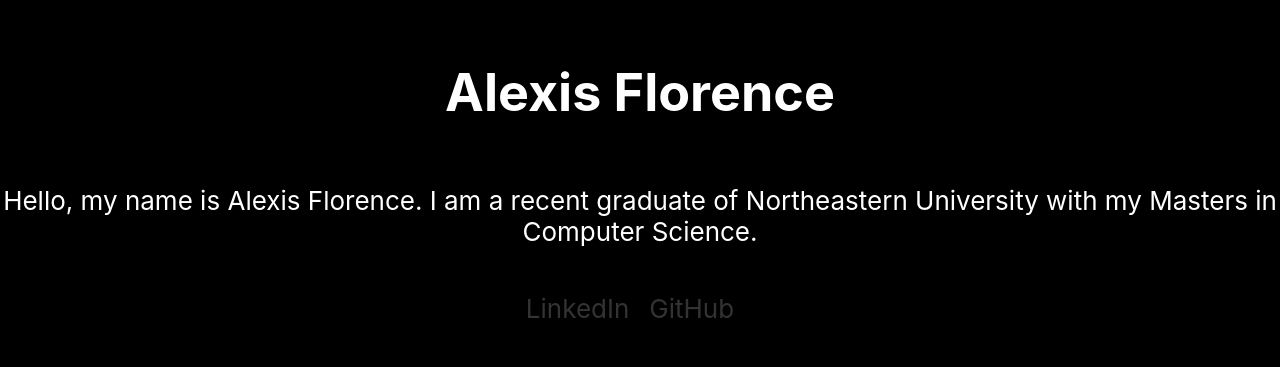
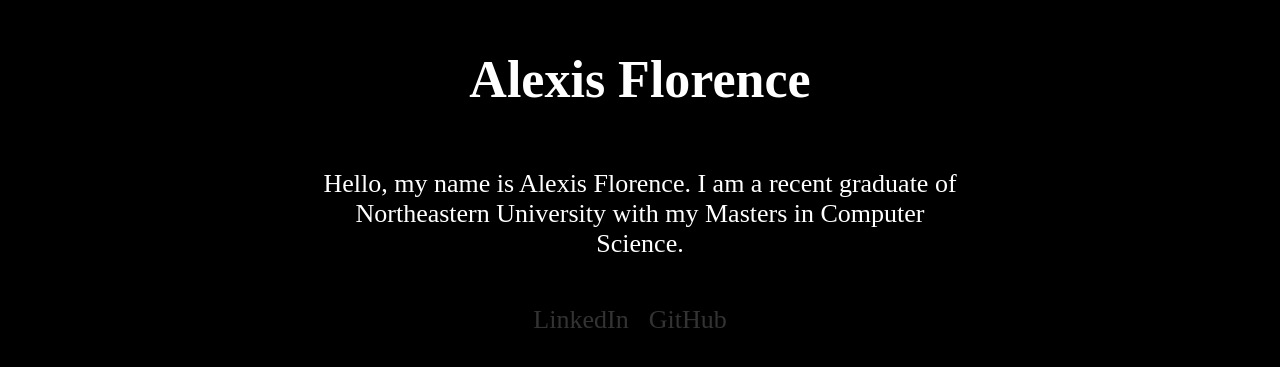
Before and after one commit to alexisflorence/alexisflorence.github.io, a React (Create React App) app: page / in a window 1280 px wide. Shown: the part 225-592 px from the top of the page. Built offline with nearby package versions, Linux system fonts and the light colour scheme.

Commit message:
changing font

```diff
--- a/src/App.css
+++ b/src/App.css
@@ -7,10 +7,8 @@
   pointer-events: none;
 }
 
-@media (prefers-reduced-motion: no-preference) {
-  .App-logo {
-    animation: App-logo-spin infinite 20s linear;
-  }
+.Intro {
+  max-width: 50%;
 }
 
 .App-header {
@@ -19,6 +17,7 @@
   display: flex;
   flex-direction: column;
   align-items: center;
+  font-family: Marcellus;
   justify-content: center;
   font-size: calc(10px + 2vmin);
   color: white;
--- a/src/App.js
+++ b/src/App.js
@@ -6,7 +6,7 @@ function App() {
     <div className="App">
       <header className="App-header">
         <h1>Alexis Florence</h1>
-        <p>
+        <p className="Intro">
           Hello, my name is Alexis Florence. I am a recent graduate of
           Northeastern University with my Masters in Computer Science.
         </p>
```
